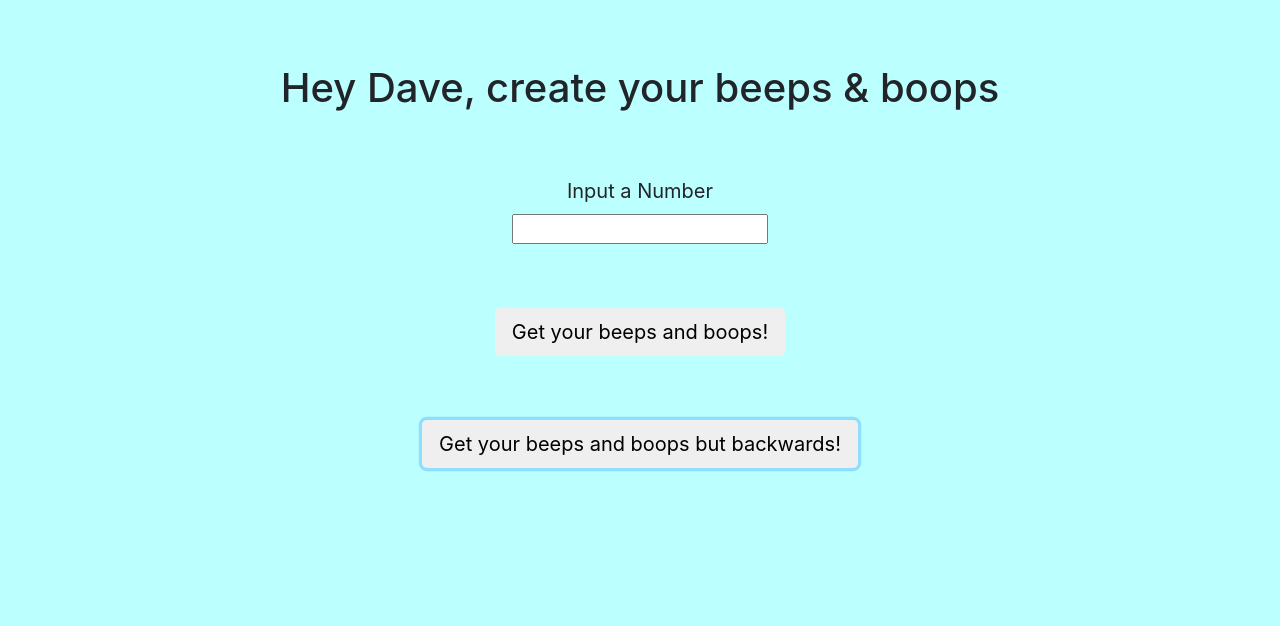
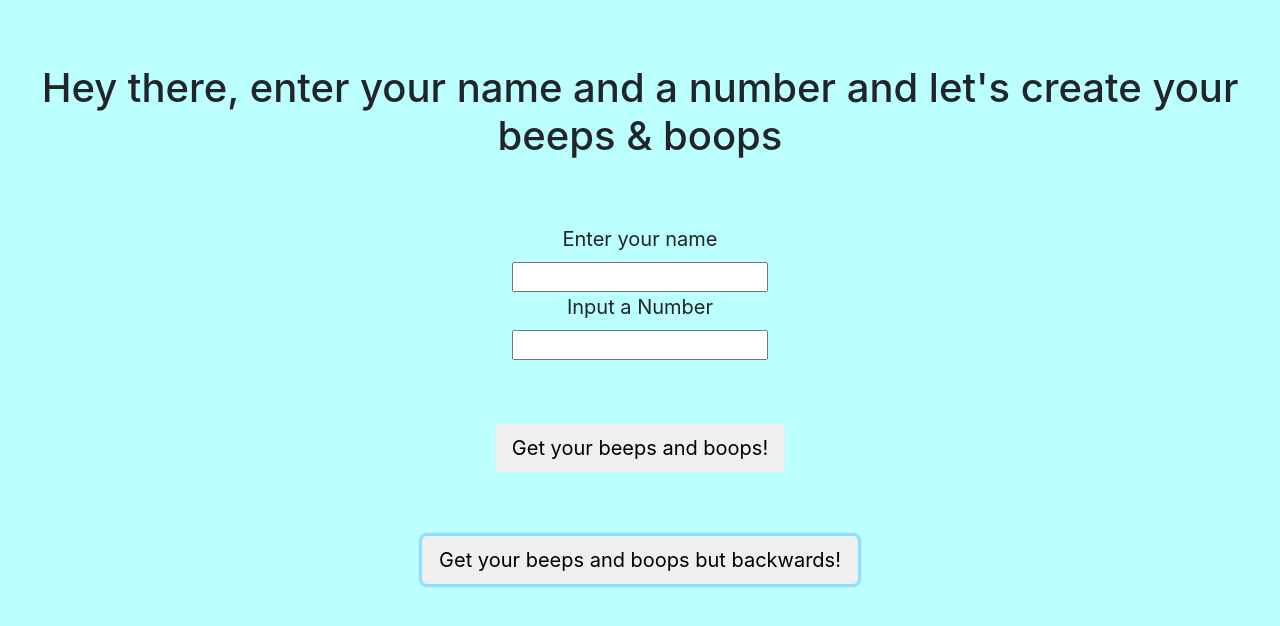
Before and after one commit to TannerDamron2/beep-boop, a plain HTML site: page index.html in a window 1280 px wide. Both pictures are taken after a click on the button "Get your beeps and boops but backwards!". Drawn offline with Linux system fonts and the light colour scheme.

Commit message:
add name input form and used regex to change 'Dave' to user name globally and add scrolltop animation

```diff
--- a/css/styles.css
+++ b/css/styles.css
@@ -12,6 +12,12 @@ h1 {
   margin-bottom: 5%;
 }
 
+#labelName {
+  display: block;
+  margin-left: auto;
+  margin-right: auto;
+  font-size: 20px;
+}
 #labelOne {
   display: block;
   margin-left: auto;
--- a/index.html
+++ b/index.html
@@ -8,8 +8,11 @@
     <title>Beep Boop</title>
   </head>
   <body>
-    <h1>Hey Dave, create your beeps & boops</h1>
+    <h1>Hey there, enter your name and a number and let's create your beeps & boops</h1>
+    <p id="result"></p>
     <form id="formOne">
+      <label id="labelName" for="name">Enter your name</label>
+      <input id="name" type="text">
       <label id= "labelOne" for="inputNumber">Input a Number</label>
       <input id="inputNumber" class="inputSpace" type="number">
       <button id="submit" type="submit" class="btn btn-lg">Get your beeps and boops!</button>
@@ -17,6 +20,5 @@
     <form id="formTwo">
       <button id="submit" type="submit" class="btn btn-lg">Get your beeps and boops but backwards!</button>
     </form>
-    <p id="result"></p>
   </body>
 </html>
--- a/js/scripts.js
+++ b/js/scripts.js
@@ -18,19 +18,26 @@ var beepBoop = function(userInput){
 $(document).ready(function(){
   $("form#formOne").submit(function(event){
     event.preventDefault();
+    var name = $("input#name").val();
     var userInput = parseInt($("#inputNumber").val());
     var output = beepBoop(userInput);
     var stringOutput = output.join("");
+    var outputName = stringOutput.replace(/Dave/g, name)
     $("#result").show();
-    $("#result").text(stringOutput);
+    $("#result").text(outputName);
+    $('html, body').animate({ scrollTop: 0 }, 'slow');
+
   });
   $("form#formTwo").submit(function(event){
     event.preventDefault();
+    var name = $("input#name").val();
     var userInput = parseInt($("#inputNumber").val());
     var output = beepBoop(userInput);
     var reverseArray = output.reverse();
     var reverseOutput = reverseArray.join("");
+    var reverseOutputName = reverseOutput.replace(/Dave/g, name)
     $("#result").show();
-    $("#result").text(reverseOutput);
+    $("#result").text(reverseOutputName);
+    $('html, body').animate({ scrollTop: 0 }, 'slow');
   });
 });
```
Also changed, not shown: 1 other file.
